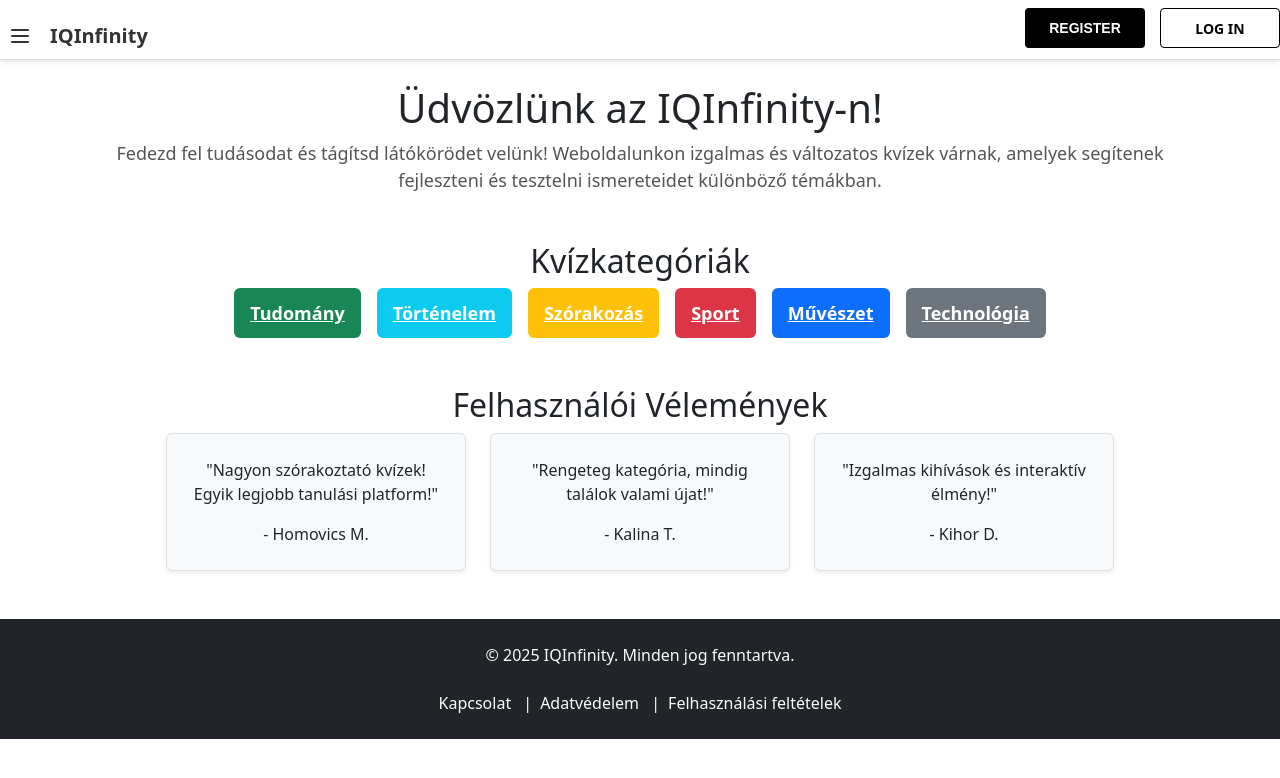
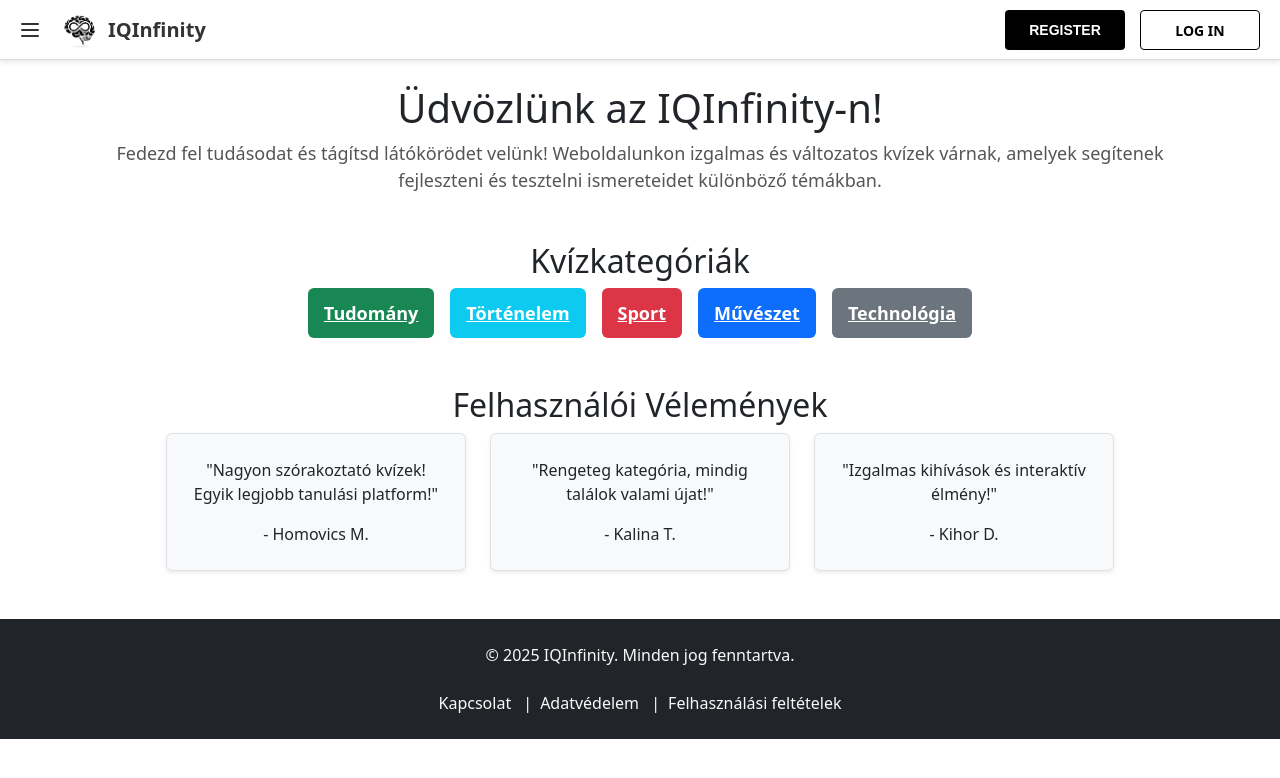
Before and after one commit to KaranyiczGabor/Vizsgaremek, a React (Create React App) app in the folder frontendfiles/: page / in a window 1280 px wide. Shown: the top 778 px of the page. Built offline with nearby package versions, Linux system fonts and the light colour scheme.

Commit message:
slight changes in navbar and home

```diff
--- a/frontendfiles/src/Home.js
+++ b/frontendfiles/src/Home.js
@@ -21,7 +21,6 @@ export default function Home() {
       <div className="d-flex flex-wrap justify-content-center gap-3">
         <Link to="/quiz/tudomany" className="badge bg-success p-3">Tudomány</Link>
         <Link to="/quiz/tortenelem" className="badge bg-info p-3">Történelem</Link>
-        <Link to="/quiz/szorakozas" className="badge bg-warning p-3">Szórakozás</Link>
         <Link to="/quiz/sport" className="badge bg-danger p-3">Sport</Link>
         <Link to="/quiz/muveszet" className="badge bg-primary p-3">Művészet</Link>
         <Link to="/quiz/technologia" className="badge bg-secondary p-3">Technológia</Link>
--- a/frontendfiles/src/Login.js
+++ b/frontendfiles/src/Login.js
@@ -15,7 +15,7 @@ export default function Login({ setIsLoggedIn }) {
     setError("");
 
     try {
-      const response = await fetch("http://192.168.121.70:5248/api/users/login", {
+      const response = await fetch("http://localhost:5248/api/users/login", {
         method: "POST",
         headers: { "Content-Type": "application/json" },
         body: JSON.stringify({ username, password }),
--- a/frontendfiles/src/Navbar.css
+++ b/frontendfiles/src/Navbar.css
@@ -26,6 +26,9 @@
   height: 40px;
   padding: 0;
   margin: 0;
+  position: relative;
+  top: -8px;
+  left: 10px;
 }
 
 .menu-button:hover {
@@ -39,12 +42,26 @@
   color: #333;
 }
 
+
+.site-logo {
+  width: 60px;
+  height: auto;
+  margin-right: 8px;
+  position: relative;
+  top: -7px;
+}
+
+
 .site-title {
   font-size: 20px;
   font-weight: bold;
+  text-decoration: none;
   color: #333;
   margin: 0;
   padding: 0;
+  position: relative;
+  top: -12px;
+  left: -20px;
 }
 
 .menu-items {
@@ -75,6 +92,8 @@
   background-color: black;
   color: white;
   border: none;
+  position: relative;
+  right: 20px;
 }
 
 .menu-items .register:hover {
@@ -85,6 +104,8 @@
   background-color: white;
   color: black;
   border: 0.5px solid black;
+  position: relative;
+  right: 20px;
 }
 
 .menu-items .login:hover {
--- a/frontendfiles/src/Navbar.js
+++ b/frontendfiles/src/Navbar.js
@@ -24,7 +24,8 @@ export default function Navbar() {
           <button className="menu-button" onClick={() => setIsOpen(true)}>
             <Menu className="icon" />
           </button>
-          <h1 className="site-title">IQInfinity</h1>
+          <img src="/logo.png" alt="IQInfinity Logo" className="site-logo"/>
+          <h1><Link to="/" className="site-title">IQInfinity</Link></h1>
         </div>
 
         <ul className="menu-items">
```
Also changed, not shown: frontendfiles/public/logo.png (added).
